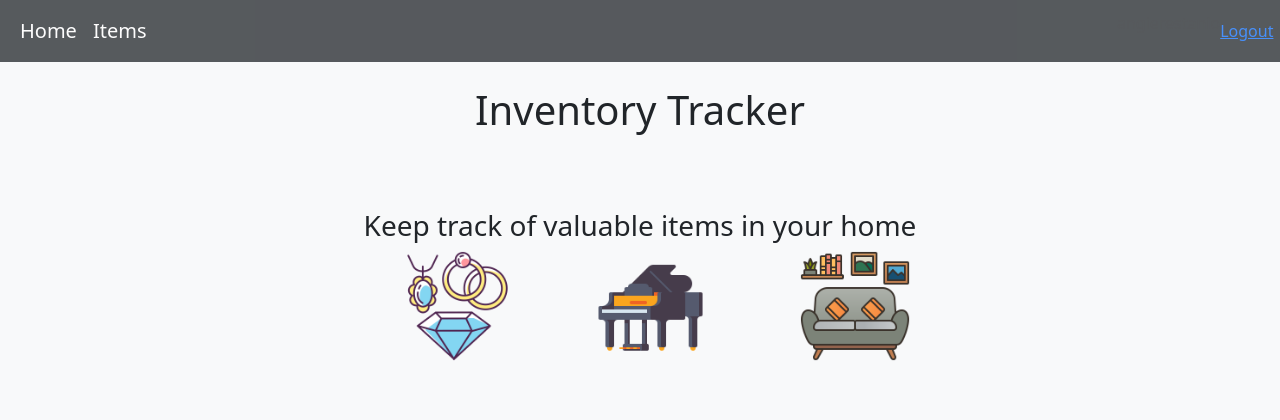
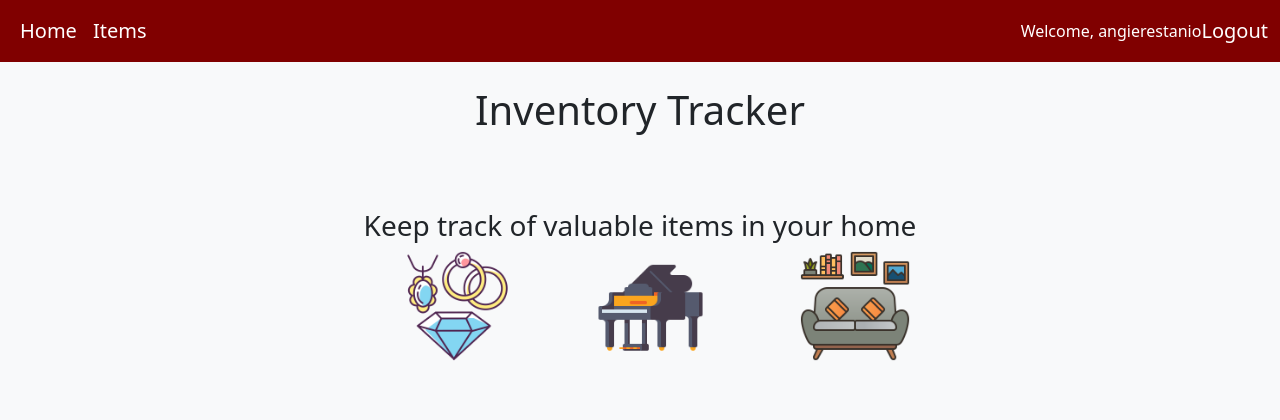
Before and after one commit to angier000/customer-requirements, a Django app: page / in a window 1280 px wide. Shown: the top 420 px of the page. Run offline with Django 4.2, Linux system fonts and the light colour scheme; a user stored in the database is signed in; some libraries are stand-ins or nearby versions.

Commit message:
start to implement restrictions, update design

```diff
--- a/inventory_app/templates/inventory_app/base_template.html
+++ b/inventory_app/templates/inventory_app/base_template.html
@@ -13,7 +13,7 @@
 
 <body>
 <!-- Navbar -->
-<nav class="navbar navbar-expand-md navbar-dark bg-dark opacity-75">
+<nav class="navbar navbar-expand-md navbar-dark" style="background-color: #800000;">
     <div class="container-fluid">
 
         <button class="navbar-toggler" type="button" data-bs-toggle="collapse" data-bs-target="#navbarNav"
@@ -30,10 +30,11 @@
 
             </ul>
         </div>
+
+        <span style="color: white;" >Welcome, {{request.user}}</span>
+        <span><a class="nav-link text-white" style="font-size: 20px;" href="{% url 'logout' %}">Logout</a></span>
     </div>
 
-    <p> {{request.user}}</p>
-    <a href="{% url 'logout' %}">Logout</a>"
  </nav>
 
 
--- a/inventory_app/urls.py
+++ b/inventory_app/urls.py
@@ -9,7 +9,16 @@ urlpatterns = [
     path('items/create_item/', views.createItem, name='create_item'),
     path('items/update_item/<int:item_id>', views.updateItem, name='update_item'),
     path('items/delete_item/<int:item_id>', views.deleteItem, name='delete_item'),
+
+    # accounts/ login/ [name='login']
+    # accounts/ logout/ [name='logout']
+    # accounts/ password_change/ [name='password_change']
+    # accounts/ password_change/done/ [name='password_change_done']
+    # accounts/ password_reset/ [name='password_reset']
+    # accounts/ password_reset/done/ [name='password_reset_done']
+    # accounts/ reset/<uidb64>/<token>/ [name='password_reset_confirm']
+    # accounts/ reset/done/ [name='password_reset_complete']
     path('accounts/register/', views.registerPage, name = 'register_page'),
-    #path('accounts/login/', views.loginPage, name = 'login'),
+    path('accounts/login/', views.loginPage, name = 'login'),
     path('accounts/logout/', views.logoutUser, name = 'logout'),
 ]
--- a/inventory_app/views.py
+++ b/inventory_app/views.py
@@ -7,6 +7,10 @@ from django.contrib.auth.forms import UserCreationForm
 from django.contrib.auth import authenticate, login, logout
 from django.contrib.auth.decorators import login_required
 from django.contrib import messages
+from .decorators import unauthenticated_user
+
+from django.contrib.auth.views import LoginView
+
 
 # Create your views here.
 
@@ -75,7 +79,7 @@ def deleteItem(request, item_id):
     context = {'item': item}
     return render(request, 'inventory_app/item_delete.html', context)
 
-
+@unauthenticated_user
 def registerPage(request):
     form = CreateUserForm()
 
@@ -111,6 +115,11 @@ def loginPage(request):
     return render(request, 'registration/login.html', context)
 '''
 
+@unauthenticated_user
+def loginPage(request):
+    return LoginView.as_view()(request)
+
+
 def logoutUser(request):
     logout(request)
     return redirect('login')
```
Also changed, not shown: inventory_app/decorators.py (+11 -0 lines), db.sqlite3.
